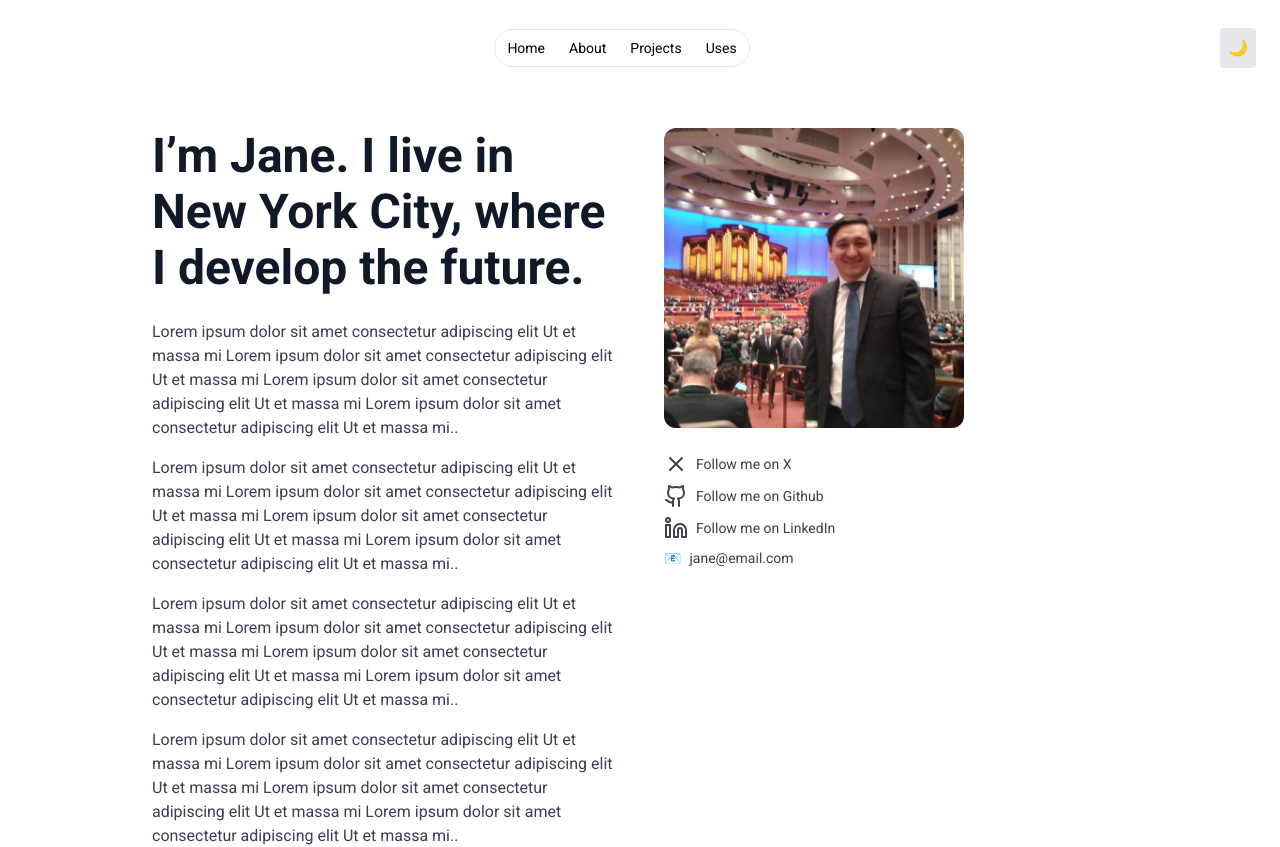
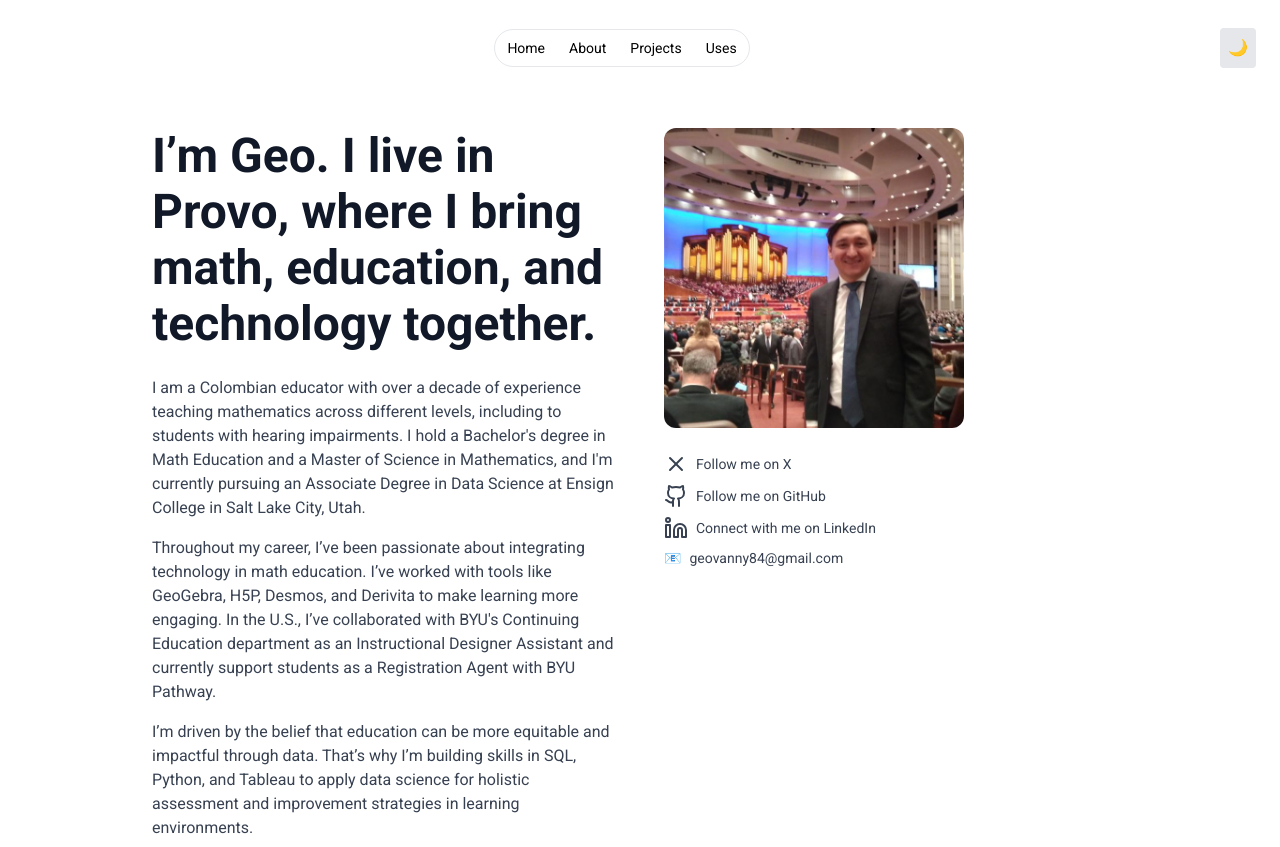
Before and after one commit to GeoPena/portfolio, a Next.js app: page /about in a window 1280 px wide. Shown: the top 847 px of the page. Built offline with nearby package versions, Linux system fonts and the light colour scheme.

Commit message:
first run

```diff
--- a/src/app/about/page.js
+++ b/src/app/about/page.js
@@ -8,38 +8,37 @@ export default function About() {
     <section className="max-w-7xl mx-auto px-4 py-12 flex flex-col-reverse md:flex-row gap-12 justify-center">
       <div className="w-full md:max-w-[464px]">
         <h1 className="text-5xl font-bold leading-[56px] text-gray-900 max-w-[464px]">
-          I’m Jane. I live in New York City, where I develop the future.
+          I’m Geo. I live in Provo, where I bring math, education, and technology together.
         </h1>
         <div className="mt-6 space-y-4 text-gray-700">
           <p>
-            Lorem ipsum dolor sit amet consectetur adipiscing elit Ut et massa mi Lorem ipsum dolor sit amet consectetur
-            adipiscing elit Ut et massa mi Lorem ipsum dolor sit amet consectetur adipiscing elit Ut et massa mi Lorem
-            ipsum dolor sit amet consectetur adipiscing elit Ut et massa mi..
+            I am a Colombian educator with over a decade of experience teaching mathematics across different levels, including to students with hearing impairments. I hold a Bachelor's degree in Math Education and a Master of Science in Mathematics, and I'm currently pursuing an Associate Degree in Data Science at Ensign College in Salt Lake City, Utah.
           </p>
           <p>
-            Lorem ipsum dolor sit amet consectetur adipiscing elit Ut et massa mi Lorem ipsum dolor sit amet consectetur
-            adipiscing elit Ut et massa mi Lorem ipsum dolor sit amet consectetur adipiscing elit Ut et massa mi Lorem
-            ipsum dolor sit amet consectetur adipiscing elit Ut et massa mi..
+            Throughout my career, I’ve been passionate about integrating technology in math education. I’ve worked with tools like GeoGebra, H5P, Desmos, and Derivita to make learning more engaging. In the U.S., I’ve collaborated with BYU's Continuing Education department as an Instructional Designer Assistant and currently support students as a Registration Agent with BYU Pathway.
           </p>
           <p>
-            Lorem ipsum dolor sit amet consectetur adipiscing elit Ut et massa mi Lorem ipsum dolor sit amet consectetur
-            adipiscing elit Ut et massa mi Lorem ipsum dolor sit amet consectetur adipiscing elit Ut et massa mi Lorem
-            ipsum dolor sit amet consectetur adipiscing elit Ut et massa mi..
+            I’m driven by the belief that education can be more equitable and impactful through data. That’s why I’m building skills in SQL, Python, and Tableau to apply data science for holistic assessment and improvement strategies in learning environments.
           </p>
           <p>
-            Lorem ipsum dolor sit amet consectetur adipiscing elit Ut et massa mi Lorem ipsum dolor sit amet consectetur
-            adipiscing elit Ut et massa mi Lorem ipsum dolor sit amet consectetur adipiscing elit Ut et massa mi Lorem
-            ipsum dolor sit amet consectetur adipiscing elit Ut et massa mi..
+            Beyond work and study, I enjoy spending time with my wife Katia and our 6-year-old son José. I also love music (especially choir direction), fútbol (soccer and American), and meaningful service in my community. My project "Math for All LLC" reflects my long-term vision to empower vulnerable populations in the U.S. with accessible math learning.
           </p>
         </div>
       </div>
 
       <div className="w-full md:max-w-[464px] flex flex-col items-center md:items-start">
-        <img src="/GeoPhoto.jpg" alt="Jane" className="rounded-xl w-full max-w-[300px] object-cover" />
+        <img src="/GeoPhoto.jpg" alt="Geo" className="rounded-xl w-full max-w-[300px] object-cover" />
 
         <ul className="mt-6 space-y-2 text-sm text-gray-700">
           <li className="flex items-center gap-2">
+            <a
+              href="https://x.com/geovanny84"
+              target="_blank"
+              rel="noopener noreferrer"
+              className="flex items-center gap-2 hover:text-blue-600 transition-colors"
+            >
               <span>
+                {/* Ícono de X */}
                 <svg
                   xmlns="http://www.w3.org/2000/svg"
                   width="24"
@@ -57,9 +56,17 @@ export default function About() {
                 </svg>
               </span>
               Follow me on X
+            </a>
           </li>
           <li className="flex items-center gap-2">
+            <a
+              href="https://github.com/GeoPena"
+              target="_blank"
+              rel="noopener noreferrer"
+              className="flex items-center gap-2 hover:text-gray-900 transition-colors"
+            >
               <span>
+                {/* Ícono de GitHub */}
                 <svg
                   xmlns="http://www.w3.org/2000/svg"
                   width="24"
@@ -76,10 +83,18 @@ export default function About() {
                   <path d="M9 18c-4.51 2-5-2-7-2" />
                 </svg>
               </span>
-            Follow me on Github
+              Follow me on GitHub
+            </a>
           </li>
           <li className="flex items-center gap-2">
+            <a
+              href="https://www.linkedin.com/in/GeovannyPenaRueda/"
+              target="_blank"
+              rel="noopener noreferrer"
+              className="flex items-center gap-2 hover:text-blue-700 transition-colors"
+            >
               <span>
+                {/* Ícono de LinkedIn */}
                 <svg
                   xmlns="http://www.w3.org/2000/svg"
                   width="24"
@@ -97,10 +112,16 @@ export default function About() {
                   <circle cx="4" cy="4" r="2" />
                 </svg>
               </span>
-            Follow me on LinkedIn
+              Connect with me on LinkedIn
+            </a>
           </li>
           <li className="flex items-center gap-2">
-            <span>📧</span> jane@email.com
+            <a
+              href="mailto:geovanny84@gmail.com"
+              className="flex items-center gap-2 hover:text-red-600 transition-colors"
+            >
+              <span>📧</span> geovanny84@gmail.com
+            </a>
           </li>
         </ul>
       </div>
```
Lines whose indentation alone changed are shown as unchanged.
